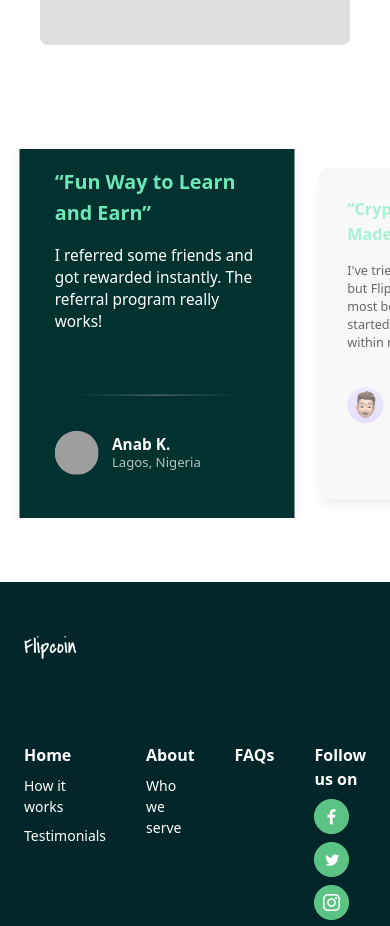
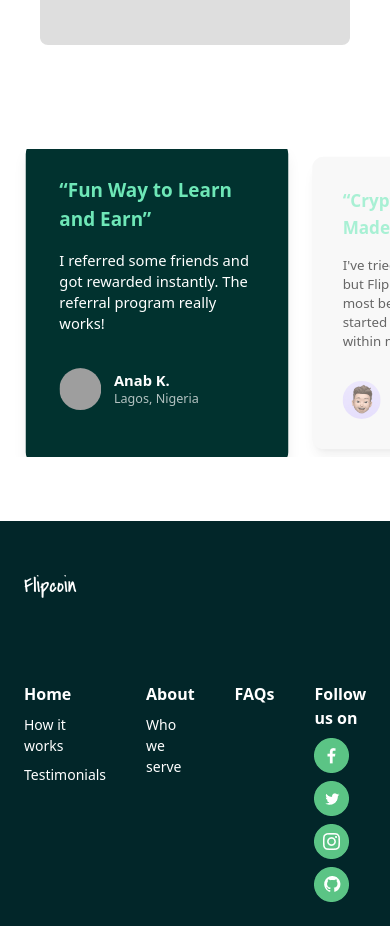
Before and after one commit to fermac1/flip-coin, a Nuxt app: page / in a window 390 px wide. Shown: the part 1740-2666 px from the top of the page. Built offline with nearby package versions, Linux system fonts and the light colour scheme; grey boxes are pictures that could not be loaded; a web font is replaced by a local one.

Commit message:
responsive design commit reverse

```diff
--- a/app/components/FaqAccordion.vue
+++ b/app/components/FaqAccordion.vue
@@ -11,9 +11,9 @@
       <!-- FAQ Question -->
       <button
         @click="toggleFaq(index)"
-        class="w-full flex justify-between items-center px-4 py-3 text-left text-gray-800 hover:bg-gray-50 transition font-instrument"
+        class="w-full flex justify-between items-center px-4 py-3 text-left text-gray-800 hover:bg-gray-50 transition font-instrument text-[22px] font-semibold"
       >
-        <span :class="openIndex === index ? 'text-[#5BC485] font-semibold text-[22px]' : 'text-[20px] font-normal'">
+        <span :class="openIndex === index ? 'text-[#5BC485]' : ''">
           {{ faq.question }}
         </span>
         <img class="w-5 h-5 transition-transform"
@@ -35,7 +35,7 @@
       <!-- FAQ Answer -->
       <div
         v-if="openIndex === index"
-        class="px-4 pb-4 text-[19px] text-[#191919] font-light"
+        class="px-4 pb-4 text-[19px] bg-green-50 text-[#191919] font-light"
       >
         {{ faq.answer }}
       </div>
--- a/app/components/Testimonial.vue
+++ b/app/components/Testimonial.vue
@@ -118,24 +118,17 @@ onMounted(() => {
         @click="scrollToCard(index)"
         class="snap-center flex-shrink-0 transition-all duration-300 cursor-pointer w-[250px] md:w-[400px] rounded-xl p-8 shadow-lg"
         :class="isActive(index)
-          ? 'bg-[#01322f] text-white scale-110 z-10'
-          : 'bg-[#f3f3f3] text-black opacity-60 scale-90 z-0'"
+          ? 'bg-[#01322f] text-white scale-105 z-10'
+          : 'bg-[#f3f3f3] text-black opacity-60 scale-95 z-0'"
       >
         <div class="space-y-4">
           <p class="text-lg font-semibold text-emerald-300">
             {{ testimonial.title }}
           </p>
-          <p class="text-sm" :class="isActive(index) ? 'pb-10' : 'pb-2'">
+          <p class="text-sm">
             {{ testimonial.content }}
           </p>
-
-          <!-- Gradient line only shown for active card -->
-          <div
-            v-if="isActive(index)"
-            class="w-4/5 mx-auto h-px bg-gradient-to-r from-transparent via-gray-500 to-transparent"
-          ></div>
-
-          <div class="flex items-center gap-3 pt-4" :class="isActive(index) ? 'pt-10 pb-6' : 'pt-2'">
+          <div class="flex items-center gap-3 pt-4">
             <img :src="testimonial.avatar" class="w-10 h-10 rounded-full" />
             <div class="text-sm leading-tight">
               <p class="font-semibold">{{ testimonial.name }}</p>
--- a/app/pages/about.vue
+++ b/app/pages/about.vue
@@ -81,8 +81,8 @@
                     <!-- Mission -->
                     <div class="bg-[#FCFCFC] p-4 rounded-2xl flex flex-col">
                         <div>
-                        <p class="font-bold text-[18px] md:text-[22px] text-[#022629DB]">Our Mission</p>
-                        <p class="font-light text-[16px] md:text-[18px] text-[#4A4A4A]">
+                        <p class="font-bold text-[22px] text-[#022629DB]">Our Mission</p>
+                        <p class="font-light text-[18px] text-[#4A4A4A]">
                             Our mission is to lower the barrier to crypto adoption through intuitive design, instant flipping, and a community-driven referral system. Whether you're a beginner or just want a smoother, more engaging way to earn, FlipCoin is your easiest way in.
                         </p>
                         </div>
@@ -94,8 +94,8 @@
                     <!-- Vision -->
                     <div class="bg-[#FCFCFC] p-4 rounded-2xl flex flex-col">
                         <div>
-                        <p class="font-bold text-[18px] md:text-[22px] text-[#022629DB]">Our Vision</p>
-                        <p class="font-light text-[16px] md:text-[18px] text-[#4A4A4A]">
+                        <p class="font-bold text-[22px] text-[#022629DB]">Our Vision</p>
+                        <p class="font-light text-[18px] text-[#4A4A4A]">
                             To make crypto ownership as easy and engaging as flipping a coin — empowering anyone, anywhere to join the digital economy with confidence and simplicity.
                         </p>
                         </div>
--- a/app/pages/faq.vue
+++ b/app/pages/faq.vue
@@ -6,7 +6,7 @@
         </div>
 
             <div class="mt-[50px] md:mt-[120px] mb-[50px]">
-                <div class="text-center text-[#161616] w-[300px] md:w-[700px] mx-auto">
+                <div class="text-center text-[#161616] w-[350px] md:w-[700px] md:mx-auto">
                     <p class="font-craftwork font-extrabold text-[32px] md:text-[64px]">FAQs</p>
                     <p class="font-instrument text-[16px] md:text-[20px] font-light">Flipcoin is a gamified, beginner-friendly crypto platform.</p>
                     <p class="font-instrument text-[16px] md:text-[20px] font-light">It's secure, transparent, and perfect for quick, low-stakes trading.</p>
```
